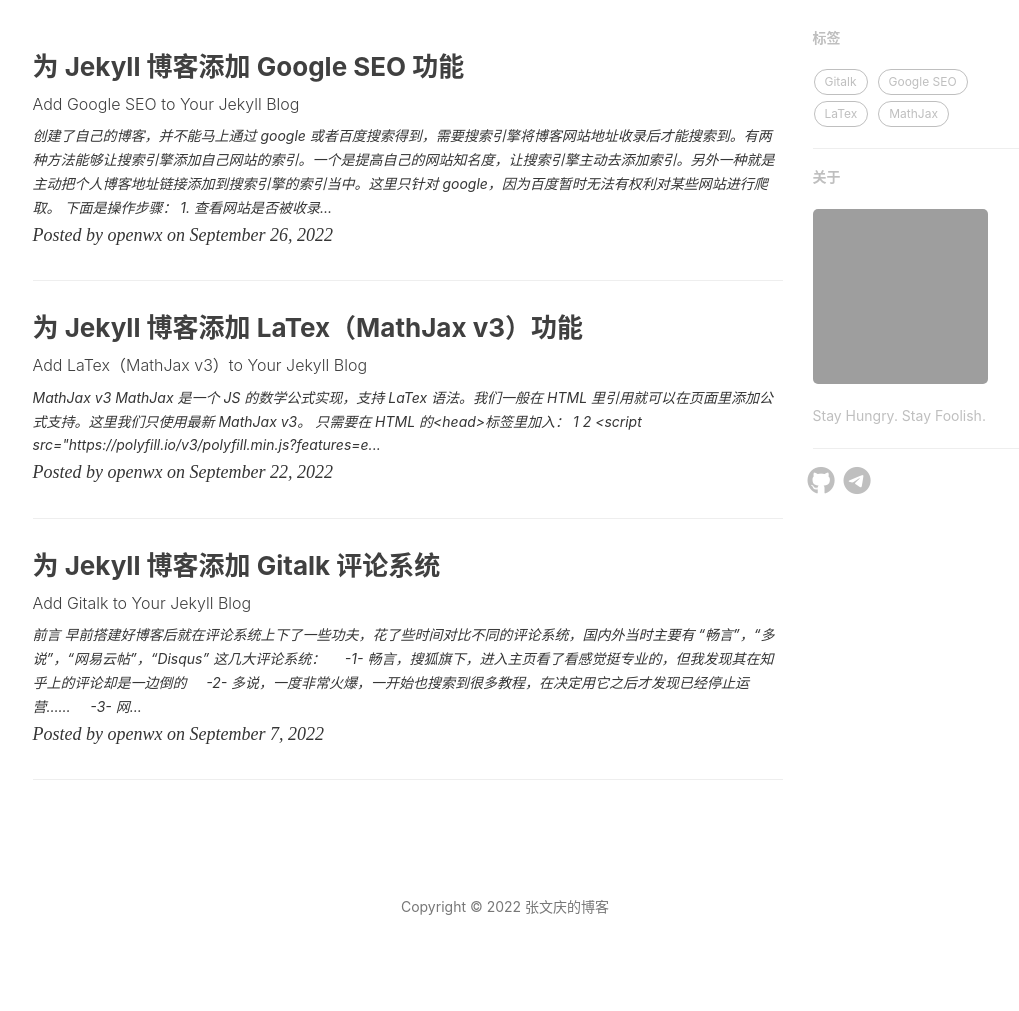
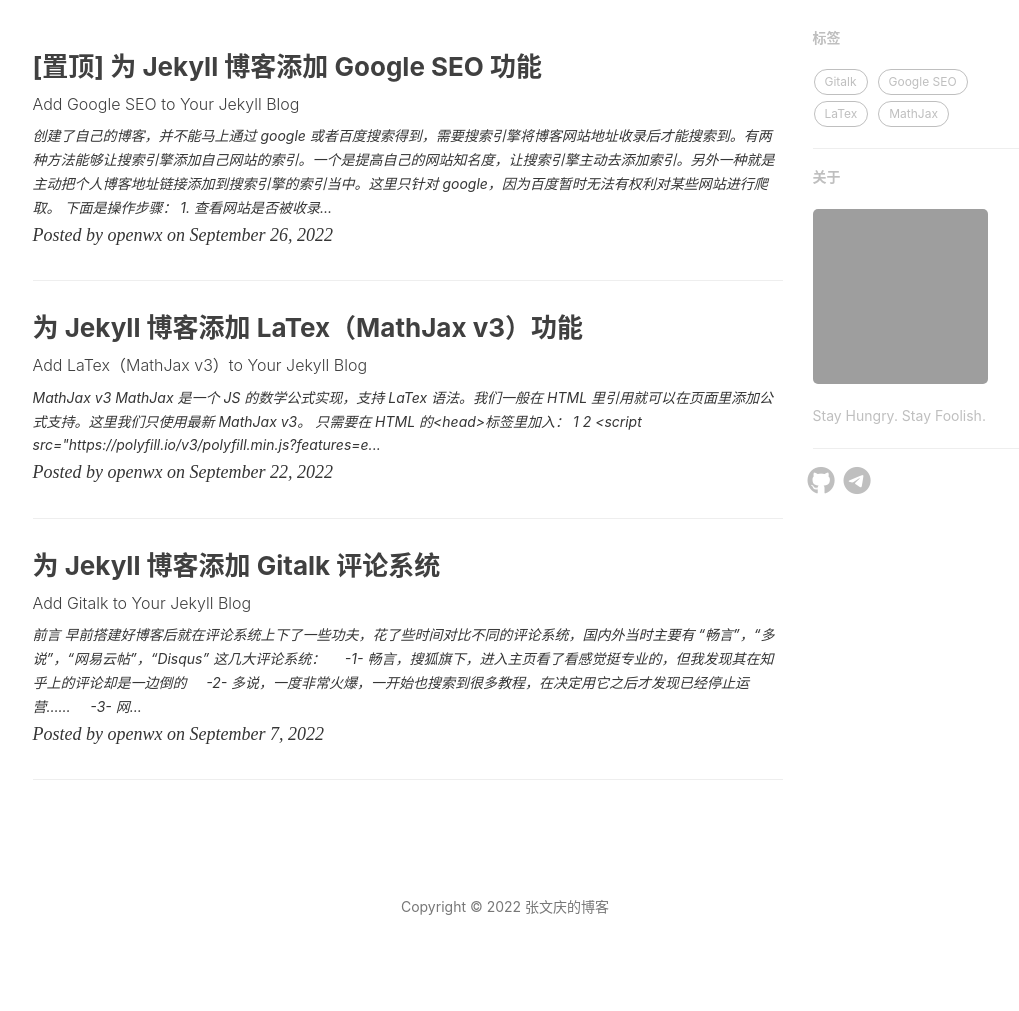
Before and after one commit to Turing-bot/Blog, a Jekyll site: the page built from index.html, in a window 1280 px wide. Shown: the part 418-1429 px from the top of the page, without its empty margins (135-1154 px from the left). Built offline with Jekyll 4.4.1, drawn with Linux system fonts in a browser that asks for light colours; nearby versions of some CDN libraries; the list of posts is cut into pages by our own code; comment, search, counter and statistics services are not loaded; grey boxes are pictures that could not be loaded.

Commit message:
update blog

```diff
--- a/_includes/footer.html
+++ b/_includes/footer.html
@@ -27,7 +27,7 @@
 <!-- Service Worker -->
 {% if site.service-worker %}
 <script src="{{ "/js/snackbar.js " | prepend: site.baseurl }}"></script>
-<script src="{{ "/js/sw-registration.js " | prepend: site.baseurl }}"></script>
+<!-- <script src="{{ "/js/sw-registration.js " | prepend: site.baseurl }}"></script> -->
 {% endif %}
 
 <!-- async load function -->
--- a/index.html
+++ b/index.html
@@ -7,9 +7,7 @@
 {% for post in paginator.posts %} {% if post.onTop == true %}
 <div class="post-preview">
   <a href="{{ post.url | prepend: site.baseurl }}">
-    <h2 class="post-title">
-      <i class="fa-solid fa-thumbtack"></i>&nbsp;{{ post.title }}
-    </h2>
+    <h2 class="post-title">[置顶] {{ post.title }}</h2>
     {% if post.subtitle %}
     <h3 class="post-subtitle">{{ post.subtitle }}</h3>
     {% endif %}
```
Also changed, not shown: _posts/2022-09-26-Jekyll-SEO.md (+1 -0 lines).
